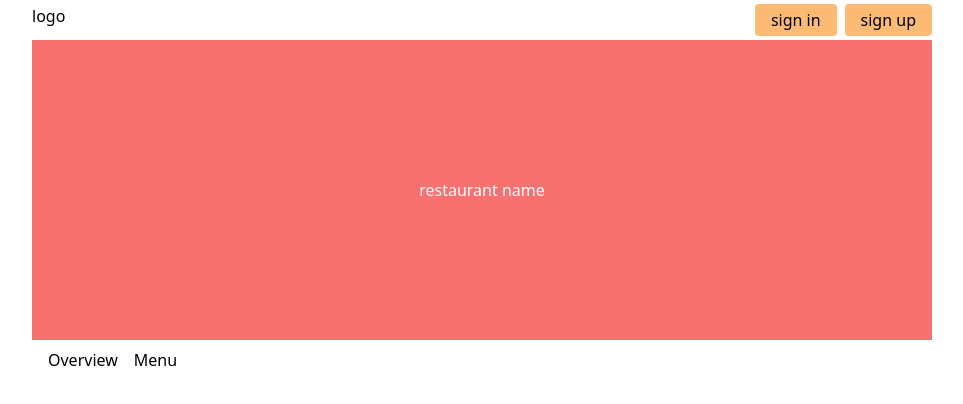
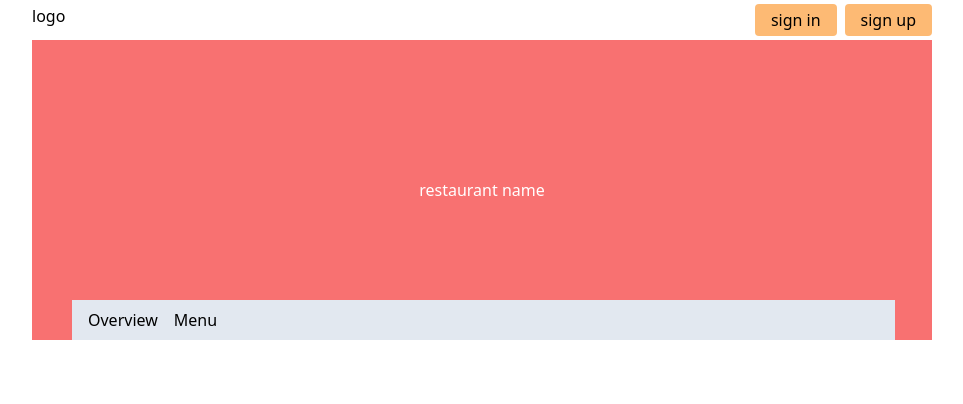
Before and after one commit to ftmhabt/find-a-table, a Next.js app: page /restaurant/1/menu in a window 1280 px wide. Shown: the top 404 px of the page, without its empty margins (158-1121 px from the left). Built offline with nearby package versions, Linux system fonts and the light colour scheme.

Commit message:
Fix style

```diff
--- a/app/ui/restaurant/menu-card.tsx
+++ b/app/ui/restaurant/menu-card.tsx
@@ -3,7 +3,7 @@ import RestaurantBar from './restaurant-bar'
 
 export default function MenuCard() {
   return (
-    <div className='w-[823px]'>
+    <div className='max-w-[823px] bg-slate-200 -mt-10 ml-10'>
         <RestaurantBar/>
     </div>
   )
```
